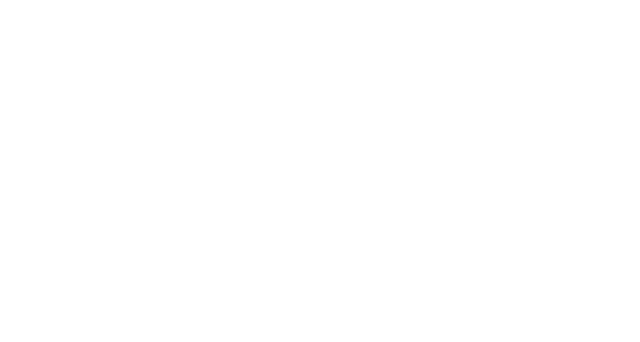
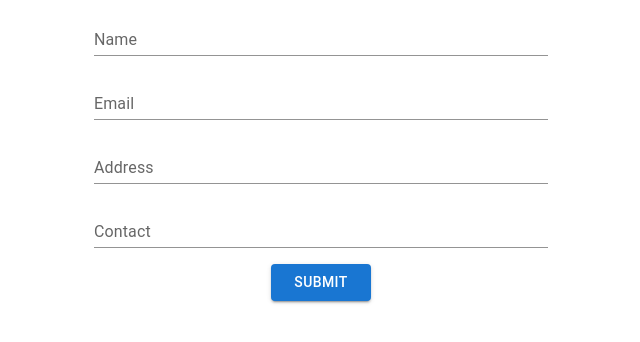
Before and after one commit to syousafzai861/CRUD-Using-Redux-Via-API, a React (Create React App) app in the folder Frontend/tredux/: page /adduser in a window 1280 px wide. Before the commit this address had no page. Shown: the top 342 px of the page, without its empty margins (319-959 px from the left). Built offline with nearby package versions, Linux system fonts and the light colour scheme.

Commit message:
Add user form created
at this stage i have created the form for the user by using the built in library Material UI

```diff
--- a/Frontend/tredux/src/App.js
+++ b/Frontend/tredux/src/App.js
@@ -2,11 +2,13 @@
 import './App.css';
 import {Routes,Route} from "react-router-dom";
 import Home from './pages/Home';
+import AddUser from './pages/AddUser';
 function App() {
   return (
     <div className="App">
       <Routes>
         <Route exact path='/' element={<Home/>}></Route>
+        <Route exact path='/adduser' element={<AddUser/>}></Route>
       </Routes>
     </div>
   );
--- /dev/null
+++ b/Frontend/tredux/src/pages/AddUser.js
@@ -0,0 +1,71 @@
+import React, { useState } from "react";
+import Box from "@mui/material/Box";
+import TextField from "@mui/material/TextField";
+import { Form } from "react-router-dom";
+import { Button } from "@mui/material";
+
+const AddUser = () => {
+  const [state, setState] = useState({
+    name: "",
+    email: "",
+    address: "",
+    contact: "",
+  });
+  const { name, email, address, contact } = state;
+  return (
+    <div>
+      <Box
+        component="form"
+        sx={{
+          "& > :not(style)": { m: 1, width: "45ch" },
+        }}
+        noValidate
+        autoComplete="off"
+      >
+        <TextField
+          id="standard-basic"
+          label="Name"
+          value={name}
+          type="text"
+          variant="standard"
+        />
+        <br />
+        <TextField
+          id="standard-basic"
+          label="Email"
+          value={email}
+          type="email"
+          variant="standard"
+        />
+        <br />
+        <TextField
+          id="standard-basic"
+          label="Address"
+          value={address}
+          type="text"
+          variant="standard"
+        />
+        <br />
+        <TextField
+          id="standard-basic"
+          label="Contact"
+          value={contact}
+          type="number"
+          variant="standard"
+        />
+        <br />
+        <Button
+        style={{width: "100px"}}
+          variant="contained"
+          color="primary"
+          type="submit"
+
+        >
+          SUBMIT
+        </Button>
+      </Box>
+    </div>
+  );
+};
+
+export default AddUser;
--- a/Frontend/tredux/src/pages/Home.js
+++ b/Frontend/tredux/src/pages/Home.js
@@ -10,6 +10,7 @@
 import { useSelector, useDispatch } from "react-redux";
 import { deleteUser, loadUsers } from "../redux/actions";
 import { Button, ButtonGroup } from "@mui/material";
+import {useNavigate} from "react-router-dom";
 
 const StyledTableCell = styled(TableCell)(({ theme }) => ({
   [`&.${tableCellClasses.head}`]: {
@@ -53,6 +54,8 @@
 const Home = () => {
   //MAKING A DISPATCH USER
   let dispatch = useDispatch();
+  //Routing object
+  let navigate = useNavigate();
   //IMPORTING THE STATE
   const { users } = useSelector((state) => state.data);
   //DEFINED IN USE STATE BECAUSE WE WANT THIS TO RUN EVERYTIME WHEN THE STATES GOT CHANGED
@@ -69,6 +72,9 @@
   }
   return (
     <div>
+      <div style={{marginTop:"10px"}}>
+      <Button  variant="contained" color="primary" onClick={()=> navigate("/adduser") }>ADD USER</Button>
+      </div>
       <TableContainer component={Paper}>
         <Table
           sx={{ minWidth: 900, marginTop: "100px" }}
```
